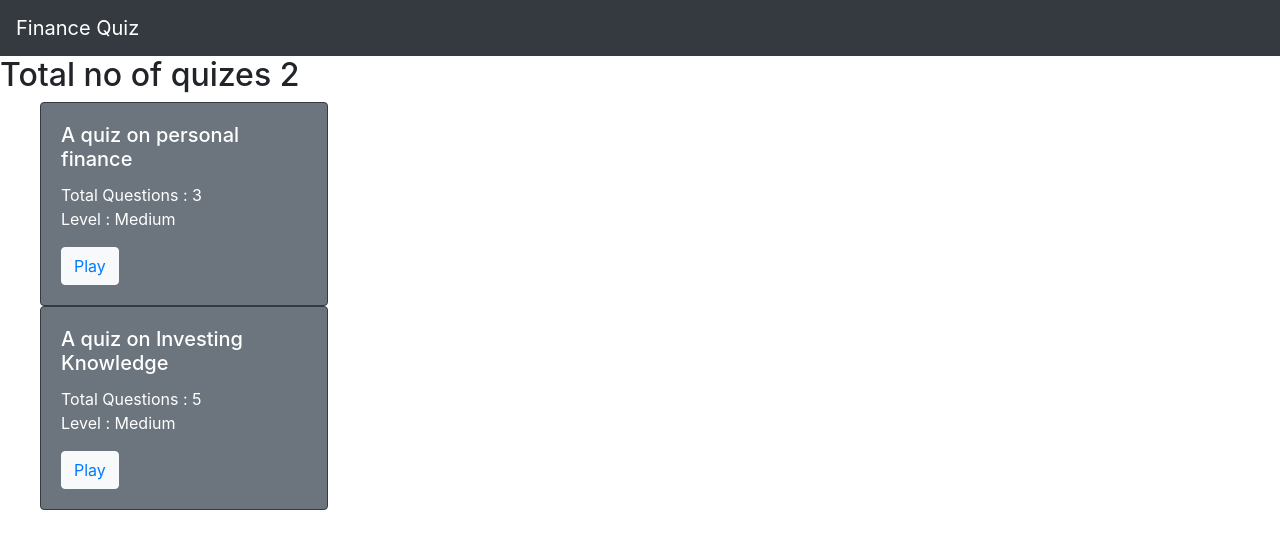
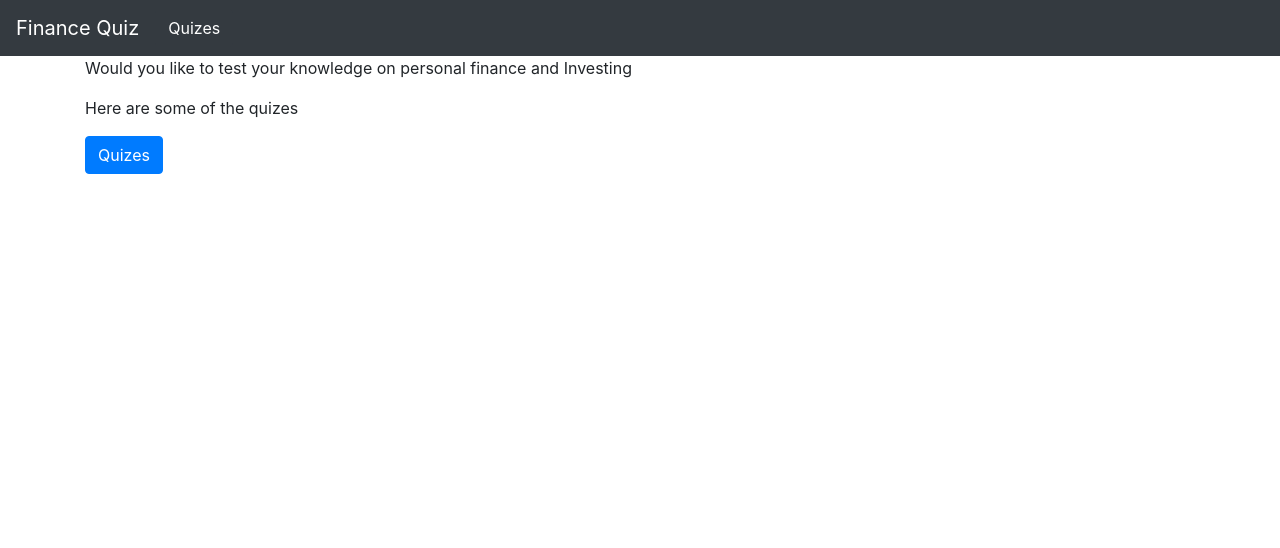
Before and after one commit to vinaybajjuri58/Quiz-app, a React (Create React App) app: page / in a window 1280 px wide. Shown: the top 548 px of the page. Built offline with nearby package versions, Linux system fonts and the light colour scheme.

Commit message:
Style:refactored styles and added home page

```diff
--- a/package.json
+++ b/package.json
@@ -10,6 +10,7 @@
     "@types/node": "^12.0.0",
     "@types/react": "^17.0.6",
     "@types/react-dom": "^17.0.0",
+    "axios": "^0.21.1",
     "bootstrap": "4.6.0",
     "history": "5",
     "react": "^17.0.2",
--- a/src/App.tsx
+++ b/src/App.tsx
@@ -1,10 +1,13 @@
 import {RoutesComponent} from "./RoutesComponent"
 import {NavbarComponent} from "./Components"
+import {Container} from "react-bootstrap"
 function App() {
   return (
     <div>
       <NavbarComponent />
+      <Container>
       <RoutesComponent />
+    </Container>
     </div>
   );
 }
--- a/src/Components/Navbar.tsx
+++ b/src/Components/Navbar.tsx
@@ -1,9 +1,15 @@
 import {Link} from "react-router-dom"
-import {Navbar} from "react-bootstrap"
+import {Navbar,Nav,Button} from "react-bootstrap"
 export const NavbarComponent = ()=>{
     return(
          <Navbar bg="dark" variant="dark" >
          <Link to="/"><Navbar.Brand >Finance Quiz</Navbar.Brand></Link>
+         <Navbar.Toggle aria-controls="basic-navbar-nav" />
+        <Navbar.Collapse id="basic-navbar-nav">
+          <Nav className="me-auto">
+          <Link to="/quiz" ><Button variant="dark" >Quizes</Button></Link>
+          </Nav>
+        </Navbar.Collapse>
        </Navbar>
     )
 }
--- a/src/Components/QuestionCard.tsx
+++ b/src/Components/QuestionCard.tsx
@@ -9,7 +9,8 @@ type PropsType ={
 }
 export const QuestionCard = ({ques,questionSelected,nextQuestion}: PropsType)=>{
     const {quizDispatch} = useData()
-    const [optionSelected,setOptionSelected] = useState(false)
+    const [optionSelected,setOptionSelected] = useState(false);
+    const [selectedOptionId,setSelectedOptionId] = useState<null | String>(null);
     const optionChooseHandler =({optionId}:{optionId:string})=>{
         quizDispatch({
             type:"SELECT_ANSWER",
@@ -19,6 +20,7 @@ export const QuestionCard = ({ques,questionSelected,nextQuestion}: PropsType)=>{
             }
         })
         setOptionSelected(true);
+        setSelectedOptionId(optionId);
     }
     return(
         <Card style={{ width: '18rem' }}>
@@ -30,14 +32,15 @@ export const QuestionCard = ({ques,questionSelected,nextQuestion}: PropsType)=>{
                 <ListGroupItem key={option.id}>
                     <Button
                     disabled={optionSelected}
-                    variant = {optionSelected ? (option.isRight ? "success" : "danger") : "light"}
-                    onClick={()=>optionChooseHandler({optionId:option.id})} >
+                    variant = {optionSelected ? (option.isRight ? "success" : (option.id===selectedOptionId ? "danger" : "light")) : "light"}
+                    onClick={()=>{
+                        optionChooseHandler({optionId:option.id})}} >
                         {option.text}
                     </Button>
                 </ListGroupItem>
             ))}
             </ListGroup>
-                <Button onClick={()=>nextQuestion()} >Next Question</Button>
+                <Button disabled={!optionSelected} onClick={()=>nextQuestion()} >Next Question</Button>
         </Card>
     )
 }
--- a/src/Context/DataContext/ReducerFunction.ts
+++ b/src/Context/DataContext/ReducerFunction.ts
@@ -6,7 +6,8 @@ export const reducerFunction = (state:DataState,action:Action)=>{
             return{
                 ...state,
                 currentQuiz:quizSelected ? quizSelected : null,
-                currentQuestionNumber:quizSelected ? 0 :-1
+                currentQuestionNumber:quizSelected ? 0 :-1,
+                score:0
             }
         case "NEXT_QUESTION":
             return{
@@ -14,11 +15,11 @@ export const reducerFunction = (state:DataState,action:Action)=>{
                 currentQuestionNumber : state.currentQuestionNumber+1
             }
         case "SELECT_ANSWER":
-            const questionSelected = state.currentQuiz?.questions.find(question => question.id===action.payload.questionId);
-            const optionSelected = questionSelected?.options.find(option=>option.id === action.payload.answerSelected);
+            const questionSelected = state.currentQuiz!.questions.find(question => question.id===action.payload.questionId);
+            const optionSelected = questionSelected!.options.find(option=>option.id === action.payload.answerSelected);
             return{
                 ...state,
-                score : optionSelected?.isRight ? state.score+1 : state.score
+                score : optionSelected!.isRight===true ? state.score+1 : state.score
             }
         default:
             return {
--- a/src/Pages/Home.tsx
+++ b/src/Pages/Home.tsx
@@ -1,46 +1,11 @@
 import {Link} from "react-router-dom"
-import {useData} from "../Context";
-import {Card,Button} from "react-bootstrap"
+import {Button} from "react-bootstrap"
 export const Home = ()=>{
-    const {quizState} = useData();
     return(
         <div>
-            <h2>Total no of quizes {quizState.quiz.length} </h2>
-            <QuizCard />
+         <p>Would you like to test your knowledge on personal finance and Investing</p>
+         <p>Here are some of the quizes</p>
+         <Link to="/quiz" ><Button>Quizes</Button></Link>
         </div>
     )
 }
-const QuizCard = ()=>{
-    const {quizState,quizDispatch} = useData();
-    const quizSelectorHandler=({quizId}:{quizId:string})=>{
-        quizDispatch({
-            type:"SELECT_QUIZ",
-            payload:{
-                quizId
-            }
-        })
-    }
-    return(
-        <ul>
-            {quizState.quiz.map((quiz)=>(
-                <Card
-                bg='secondary'
-                border='dark'
-                text='white'
-                style={{ width: '18rem' }} key={quiz.id} >
-                    <Card.Body>
-                        <Card.Title>{quiz.description}</Card.Title>
-                        <Card.Text>
-                        Total Questions : {quiz.questions.length} <br />
-                        Level : {quiz.level}
-                        </Card.Text>
-                        <Button onClick={()=>quizSelectorHandler({quizId:quiz.id})} variant="light">
-                            <Link to={`/rules/${quiz.id}`}>Play</Link>
-                        </Button>
-                    </Card.Body>
-                </Card>
-
-            ))}
-        </ul>
-    )
-}
--- /dev/null
+++ b/src/Pages/Quiz.tsx
@@ -0,0 +1,48 @@
+import {Link} from "react-router-dom"
+import {useData} from "../Context";
+import {Card,Button} from "react-bootstrap"
+export const Quiz = ()=>{
+    const {quizState} = useData();
+    return(
+        <div>
+            <h5>Total no of quizes {quizState.quiz.length} </h5>
+            <QuizCard />
+        </div>
+    )
+}
+const QuizCard = ()=>{
+    const {quizState,quizDispatch} = useData();
+    const quizSelectorHandler=({quizId}:{quizId:string})=>{
+        quizDispatch({
+            type:"SELECT_QUIZ",
+            payload:{
+                quizId
+            }
+        })
+    }
+    return(
+        <ul>
+            {quizState.quiz.map((quiz)=>(
+                <Card
+                bg='light'
+                border='dark'
+                text='dark'
+                style={{ width: '18rem' }} key={quiz.id} >
+                    <Card.Body>
+                        <Card.Title>{quiz.description}</Card.Title>
+                        <Card.Text>
+                        Total Questions : {quiz.questions.length} <br />
+                        Level : {quiz.level}
+                        </Card.Text>
+                        <Link to={`/rules/${quiz.id}`}>
+                            <Button onClick={()=>quizSelectorHandler({quizId:quiz.id})} variant="primary">
+                                Play
+                            </Button>
+                        </Link>
+                    </Card.Body>
+                </Card>
+
+            ))}
+        </ul>
+    )
+}
--- a/src/Pages/Result.tsx
+++ b/src/Pages/Result.tsx
@@ -1,9 +1,12 @@
 import { useData} from "../Context";
+import {Button} from "react-bootstrap";
+import {Link} from "react-router-dom"
 export const Result = ()=>{
     const {quizState} = useData()
     return(
         <div>
-            <h2>Result Page{quizState.score}</h2>
+            <h3>You Scored {quizState.score}</h3>
+            <Link to="/quiz" ><Button>Try Other quizes</Button></Link>
         </div>
     )
 }
--- a/src/Pages/Rules.tsx
+++ b/src/Pages/Rules.tsx
@@ -1,14 +1,27 @@
-import {Link, useParams} from "react-router-dom"
+import {Link, useParams,useNavigate} from "react-router-dom"
 import {Button} from "react-bootstrap"
 import {useData} from "../Context"
+import { useEffect } from "react";
 export const Rules = ()=>{
     const {quizId} = useParams();
     const {quizState} = useData();
     const quizSelected = quizState.quiz.find(quiz=>quiz.id===quizId);
+    const navigate= useNavigate()
+    useEffect(()=>{
+        if(quizSelected===undefined){
+            navigate("/quiz")
+        }
+    },[navigate,quizSelected])
     return(
         <div>
-            <h2>Rules for quiz:{quizSelected?.description}</h2>
-            <Button variant="outline-secondary"><Link to={`/quiz/${quizId}`} >Play</Link></Button>
+            <h3>Rules </h3>
+            <p>Selected quiz : {quizSelected!.description}</p>
+            <p>Total no of questions : {quizSelected!.totalQuestions}</p>
+            <p>Each question has 1 point</p>
+            <p>No negative Points</p>
+            <Link to={`/quiz/${quizId}`}>
+                <Button variant="outline-secondary">Play</Button>
+            </Link>
         </div>
     )
 }
--- a/src/Pages/index.ts
+++ b/src/Pages/index.ts
@@ -2,3 +2,4 @@ export {QuizPage} from "./QuizPage"
 export {Home} from "./Home";
 export {Result} from "./Result";
 export {Rules} from "./Rules"
+export {Quiz} from "./Quiz"
--- a/src/RoutesComponent.tsx
+++ b/src/RoutesComponent.tsx
@@ -1,9 +1,10 @@
 import {Route, Routes} from "react-router-dom"
-import { QuizPage,Home,Rules,Result } from "./Pages"
+import { QuizPage,Home,Rules,Result,Quiz } from "./Pages"
 export const RoutesComponent = ()=>{
 return (
     <Routes>
         <Route path="/" element={<Home />} />
+        <Route path="/quiz" element={<Quiz/>} />
         <Route path="/rules/:quizId" element={<Rules />} />
         <Route path="/result" element={<Result />} />
         <Route path="/quiz/:quizId" element={<QuizPage />} />
```
Also changed, not shown: src/api/getQuizData.js (added), 1 other file (tests, documents, lock files or other folders).
